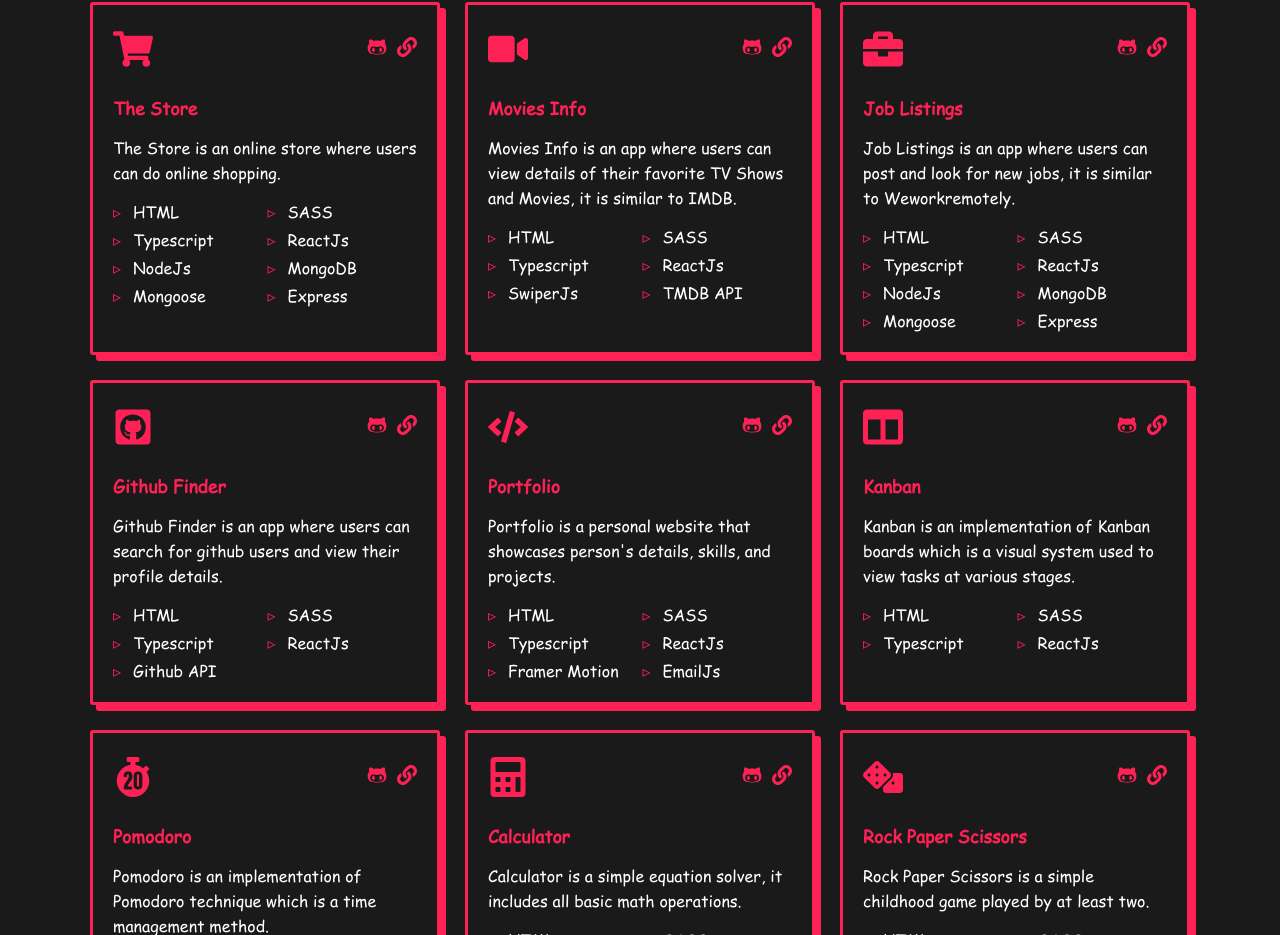
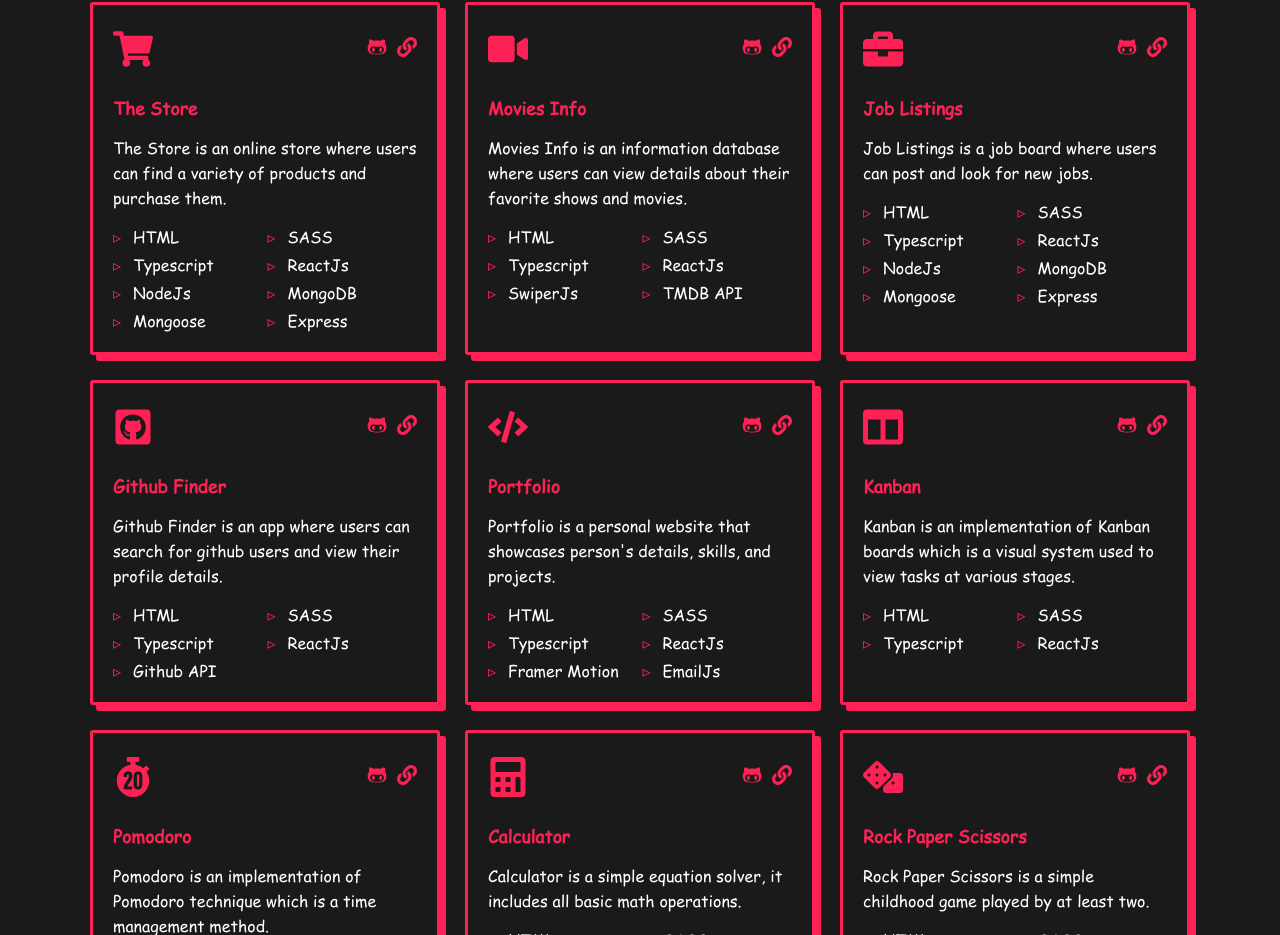
Before and after one commit to Suleiman-Ali/portfolio, a React (Create React App) app: page / in a window 1280 px wide. Shown: the part 1293-2228 px from the top of the page. Built offline with nearby package versions, Linux system fonts and the light colour scheme.

Commit message:
Update index.ts

```diff
--- a/src/data/index.ts
+++ b/src/data/index.ts
@@ -46,7 +46,7 @@ export const projects = [
     icon: FaShoppingCart,
     name: 'The Store',
     description:
-      'The Store is an online store where users can do online shopping.',
+      'The Store is an online store where users can find a variety of products and purchase them.',
     liveLink: 'https://the-store.pages.dev/',
     githubLink: 'https://github.com/Suleiman-Ali/the-store-front-end',
     builtWith: [
@@ -64,7 +64,7 @@ export const projects = [
     icon: FaVideo,
     name: 'Movies Info',
     description:
-      'Movies Info is an app where users can view details of their favorite TV Shows and Movies, it is similar to IMDB.',
+      'Movies Info is an information database where users can view details about their favorite shows and movies.',
     liveLink: 'https://movies-info.pages.dev/',
     githubLink: 'https://github.com/Suleiman-Ali/movies-info',
     builtWith: [
@@ -80,7 +80,7 @@ export const projects = [
     icon: FaBriefcase,
     name: 'Job Listings',
     description:
-      'Job Listings is an app where users can post and look for new jobs, it is similar to Weworkremotely.',
+      'Job Listings is a job board where users can post and look for new jobs.',
     liveLink: 'https://job-listings-4qg.pages.dev/',
     githubLink: 'https://github.com/Suleiman-Ali/job-listings-front-end',
     builtWith: [
```
